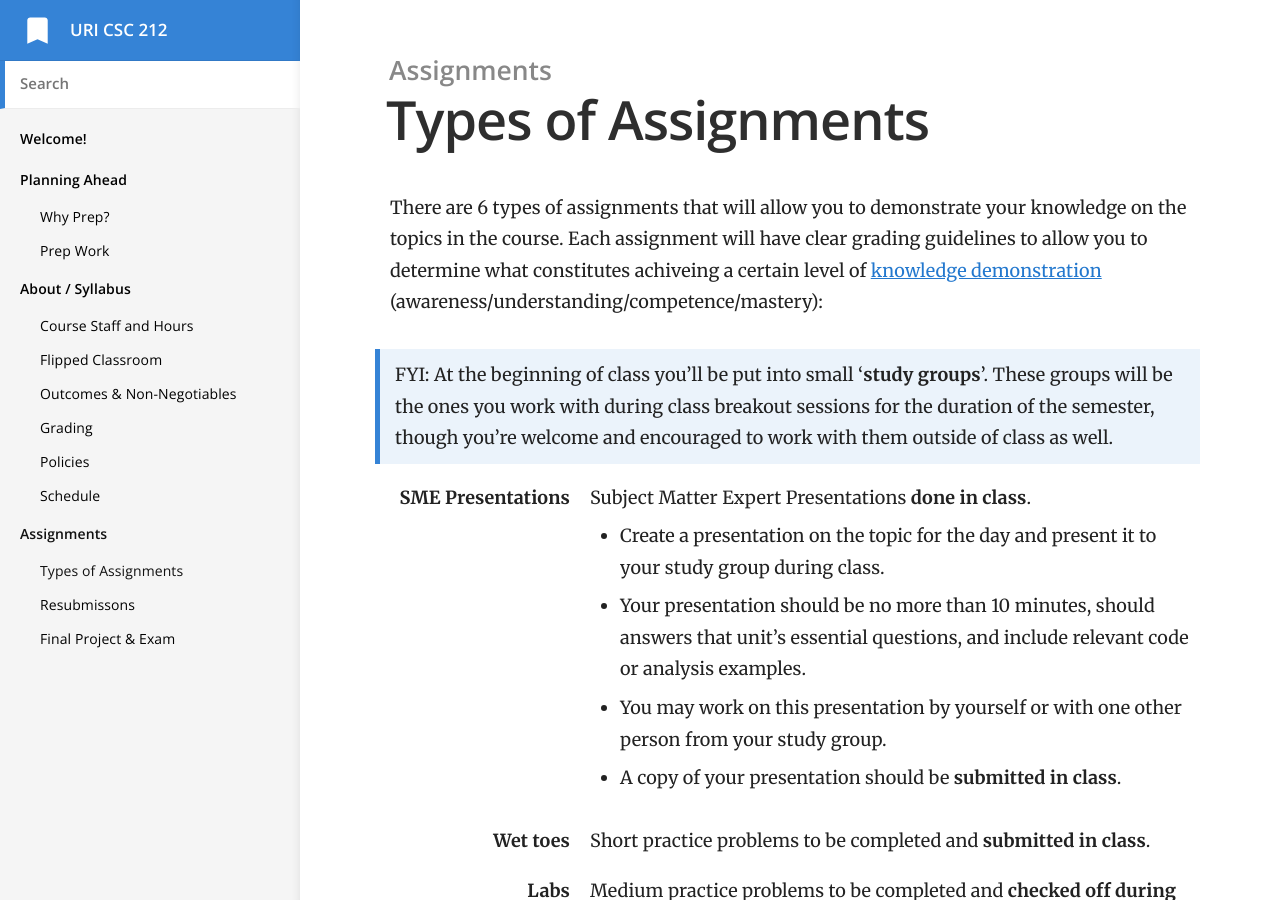
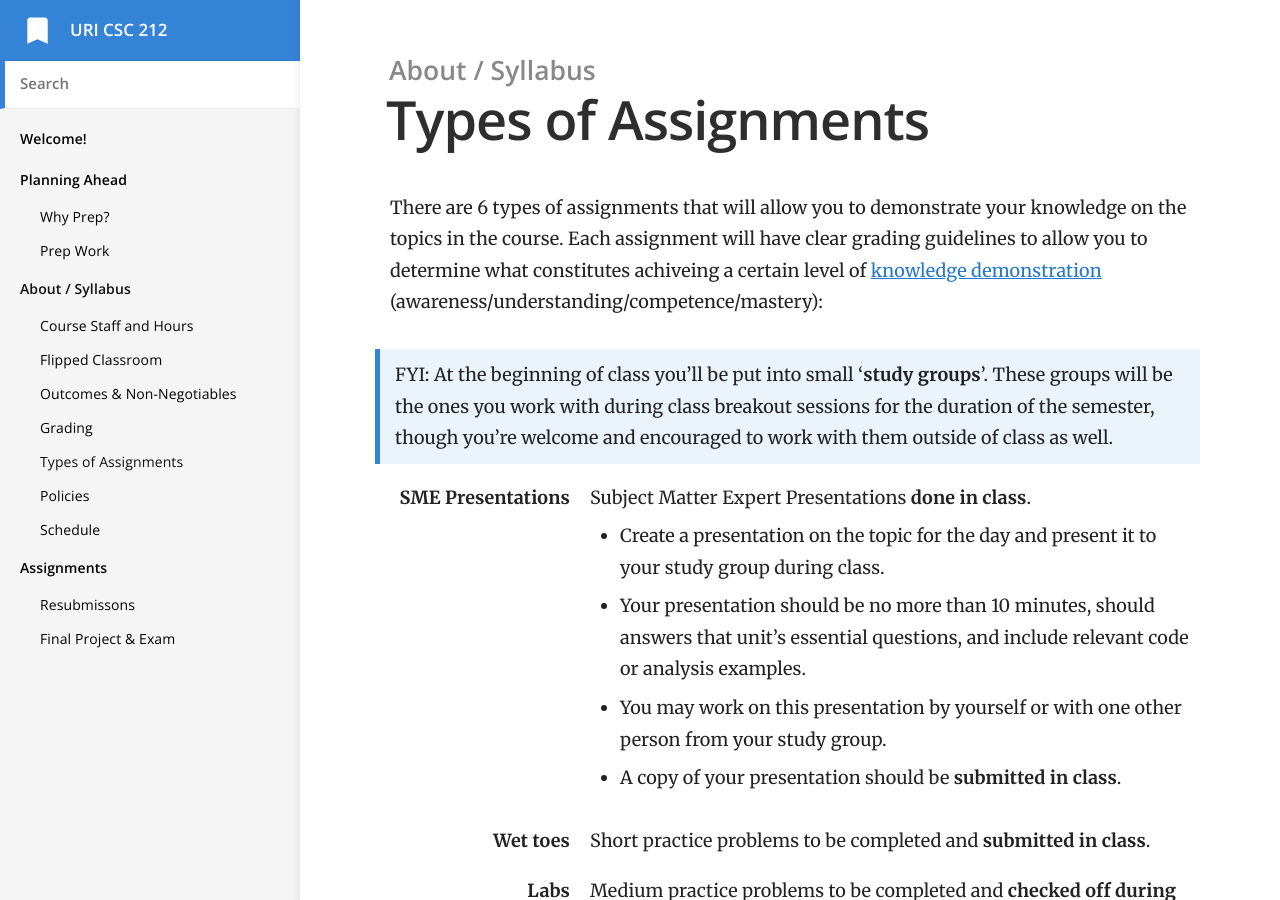
Before and after one commit to vcc-csc212/sp21-archive, a Jekyll site: the page built from _docs/2-about/assignment-types.md, in a window 1280 px wide and 900 px high. Built offline with Jekyll 4.4.1, drawn with Linux system fonts in a browser that asks for light colours.

Commit message:
rearranged assgn types file

```diff
--- a/_docs/3-assignments/assignment-types.md
+++ b/_docs/2-about/assignment-types.md
@@ -1,7 +1,7 @@
 ---
 title: Types of Assignments
-category: Assignments
-order: 1
+category: About / Syllabus
+order: 4
 permalink: /assignment-types/
 ---
 There are 6 types of assignments that will allow you to demonstrate your knowledge on the topics in the course. Each assignment will have clear grading guidelines to allow you to determine what constitutes achiveing a certain level of [knowledge demonstration](/grading#knowledge-levels) (awareness/understanding/competence/mastery):
```
Also changed, not shown: _docs/2-about/policies.md (+1 -1 lines), _docs/2-about/schedule.md (+1 -1 lines).
